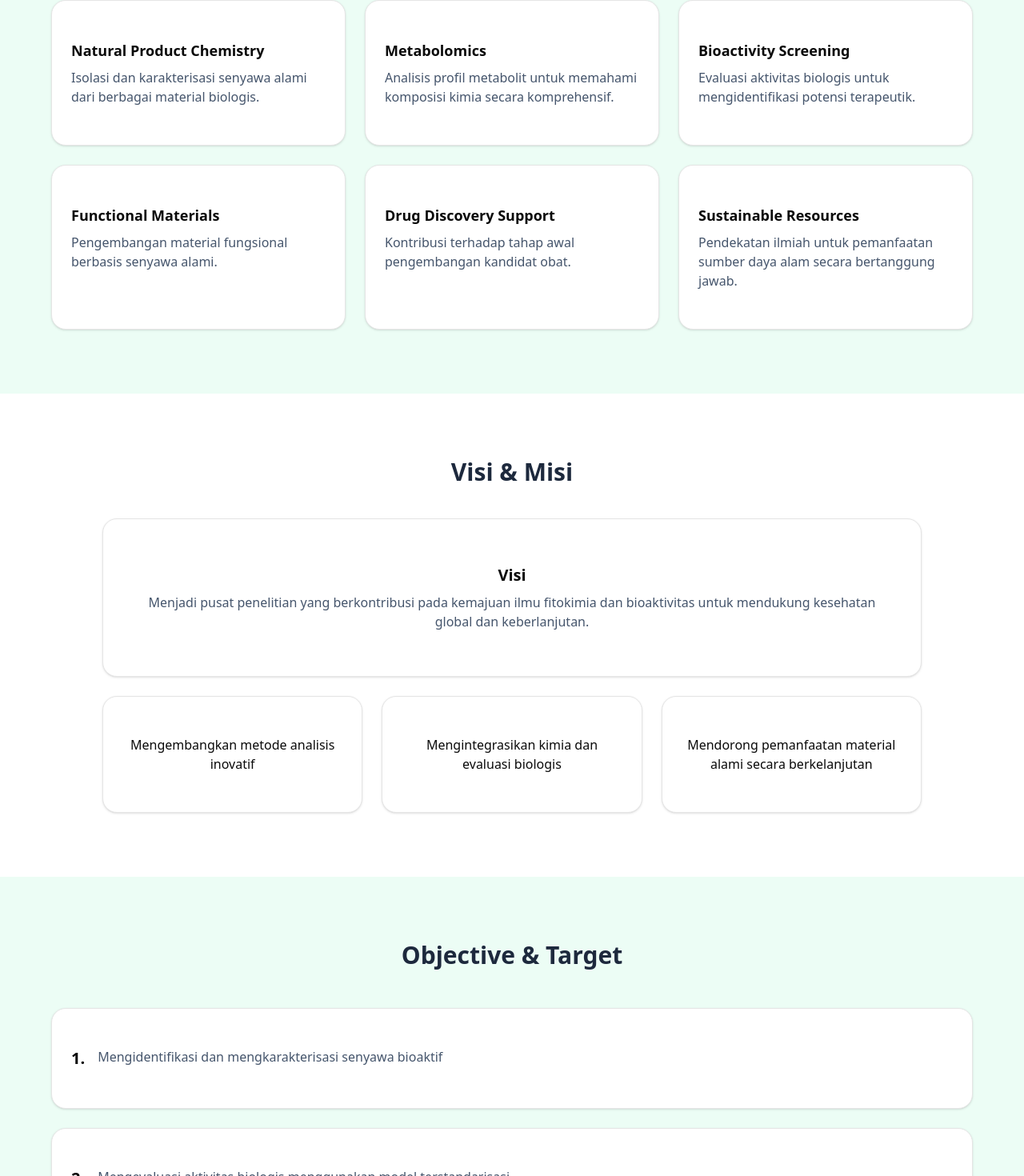
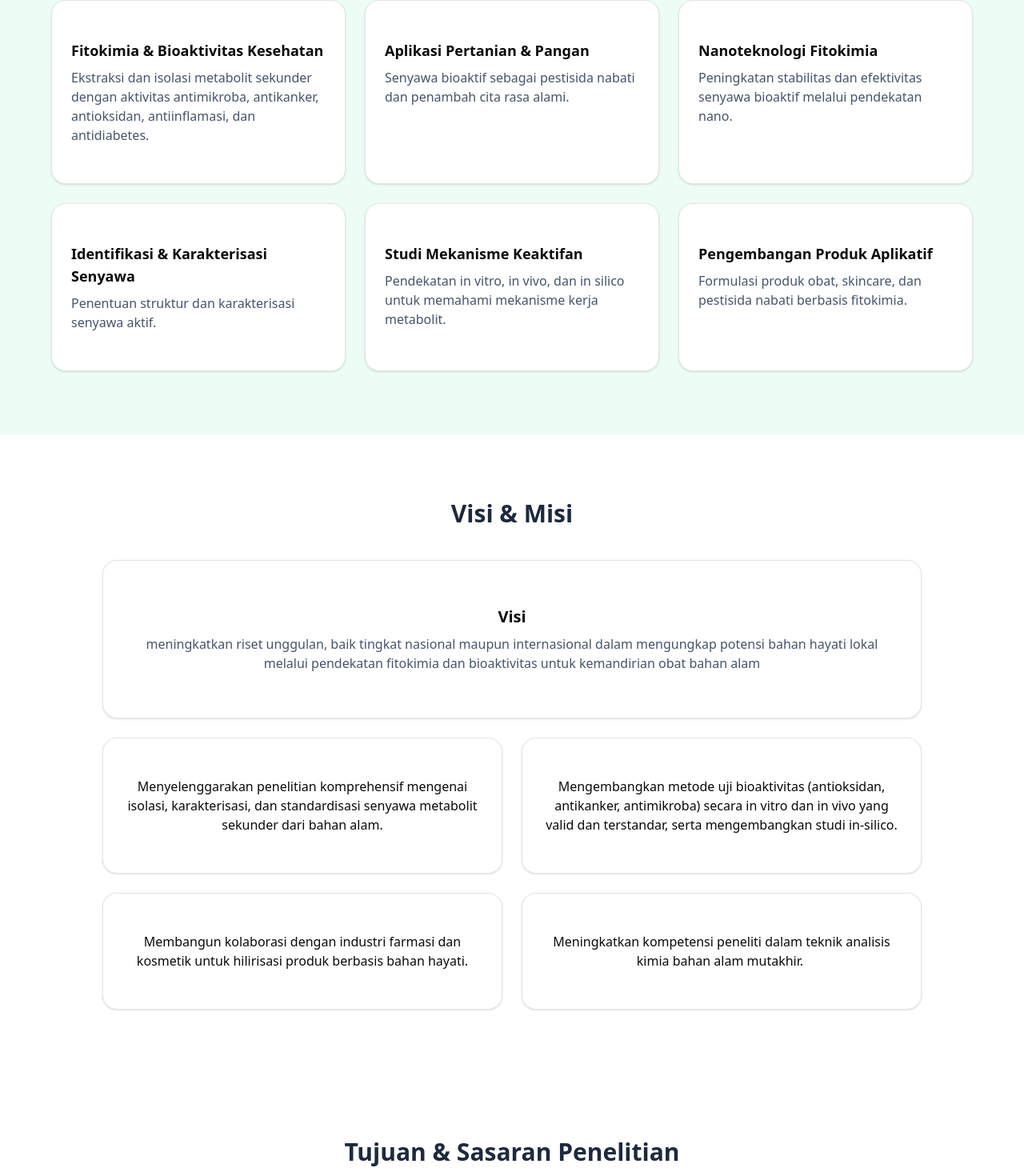
Before and after one commit to denisbudiarta/phytochemistry-research, a Next.js app: page / in a window 1280 px wide. Shown: the part 1298-2768 px from the top of the page at 80% size. Built offline with nearby package versions, Linux system fonts and the light colour scheme.

Commit message:
update 3

```diff
--- a/app/page.tsx
+++ b/app/page.tsx
@@ -37,7 +37,8 @@ export default function ResearchLandingPage() {
     const handleScrollEvent = () => {
       const scrollPos = window.scrollY + 200;
       for (let i = sectionRefs.length - 1; i >= 0; i--) {
-        if (sectionRefs[i].ref.current?.offsetTop !== undefined && scrollPos >= sectionRefs[i].ref.current.offsetTop) {
+        const refCurrent = sectionRefs[i].ref.current;
+        if (refCurrent && scrollPos >= refCurrent.offsetTop) {
           setActiveSection(sectionRefs[i].name);
           break;
         }
@@ -45,7 +46,7 @@ export default function ResearchLandingPage() {
     };
     window.addEventListener('scroll', handleScrollEvent);
     return () => window.removeEventListener('scroll', handleScrollEvent);
-  }, []);
+  }, [sectionRefs]);
 
   return (
     <div className="min-h-screen text-slate-800">
@@ -96,7 +97,7 @@ export default function ResearchLandingPage() {
           transition={{ duration: 0.6 }}
         >
           <h1 className="text-4xl md:text-5xl font-bold leading-tight">
-            Phytochemistry & Bioactivity of Biological Materials
+            Fitokimia dan Bioaktivitas Bahan Hayati
           </h1>
           <p className="mt-6 text-lg text-slate-600">
             Eksplorasi senyawa alami dari material biologis melalui pendekatan
@@ -141,12 +142,12 @@ export default function ResearchLandingPage() {
         <h2 className="text-3xl font-bold text-center mb-12">Subbidang Penelitian</h2>
         <div className="grid md:grid-cols-3 gap-6">
           {[
-            { title: "Natural Product Chemistry", desc: "Isolasi dan karakterisasi senyawa alami dari berbagai material biologis." },
-            { title: "Metabolomics", desc: "Analisis profil metabolit untuk memahami komposisi kimia secara komprehensif." },
-            { title: "Bioactivity Screening", desc: "Evaluasi aktivitas biologis untuk mengidentifikasi potensi terapeutik." },
-            { title: "Functional Materials", desc: "Pengembangan material fungsional berbasis senyawa alami." },
-            { title: "Drug Discovery Support", desc: "Kontribusi terhadap tahap awal pengembangan kandidat obat." },
-            { title: "Sustainable Resources", desc: "Pendekatan ilmiah untuk pemanfaatan sumber daya alam secara bertanggung jawab." }
+            { title: "Fitokimia & Bioaktivitas Kesehatan", desc: "Ekstraksi dan isolasi metabolit sekunder dengan aktivitas antimikroba, antikanker, antioksidan, antiinflamasi, dan antidiabetes." },
+            { title: "Aplikasi Pertanian & Pangan", desc: "Senyawa bioaktif sebagai pestisida nabati dan penambah cita rasa alami." },
+            { title: "Nanoteknologi Fitokimia", desc: "Peningkatan stabilitas dan efektivitas senyawa bioaktif melalui pendekatan nano." },
+            { title: "Identifikasi & Karakterisasi Senyawa", desc: "Penentuan struktur dan karakterisasi senyawa aktif." },
+            { title: "Studi Mekanisme Keaktifan", desc: "Pendekatan in vitro, in vivo, dan in silico untuk memahami mekanisme kerja metabolit." },
+            { title: "Pengembangan Produk Aplikatif", desc: "Formulasi produk obat, skincare, dan pestisida nabati berbasis fitokimia." }
           ].map((item,i) => (
             <Card key={i} className="rounded-2xl hover:shadow-lg transition">
               <CardContent className="p-6">
@@ -166,14 +167,15 @@ export default function ResearchLandingPage() {
           <Card className="rounded-2xl mb-6">
             <CardContent className="p-8">
               <h3 className="font-semibold text-xl mb-2">Visi</h3>
-              <p className="text-slate-600">Menjadi pusat penelitian yang berkontribusi pada kemajuan ilmu fitokimia dan bioaktivitas untuk mendukung kesehatan global dan keberlanjutan.</p>
+              <p className="text-slate-600">meningkatkan riset unggulan, baik tingkat nasional maupun internasional dalam mengungkap potensi bahan hayati lokal melalui pendekatan fitokimia dan bioaktivitas untuk kemandirian obat bahan alam</p>
             </CardContent>
           </Card>
-          <div className="grid md:grid-cols-3 gap-6">
+          <div className="grid md:grid-cols-2 gap-6">
             {[
-              "Mengembangkan metode analisis inovatif",
-              "Mengintegrasikan kimia dan evaluasi biologis",
-              "Mendorong pemanfaatan material alami secara berkelanjutan"
+              "Menyelenggarakan penelitian komprehensif mengenai isolasi, karakterisasi, dan standardisasi senyawa metabolit sekunder dari bahan alam.",
+              "Mengembangkan metode uji bioaktivitas (antioksidan, antikanker, antimikroba) secara in vitro dan in vivo yang valid dan terstandar, serta mengembangkan studi in-silico.",
+              "Membangun kolaborasi dengan industri farmasi dan kosmetik untuk hilirisasi produk berbasis bahan hayati.",
+              "Meningkatkan kompetensi peneliti dalam teknik analisis kimia bahan alam mutakhir. "
             ].map((m,i)=>(
               <Card key={i} className="rounded-2xl"><CardContent className="p-6">{m}</CardContent></Card>
             ))}
@@ -181,25 +183,8 @@ export default function ResearchLandingPage() {
         </div>
       </section>
 
-      {/* OBJECTIVES */}
-      <section ref={objectivesRef} className="bg-emerald-50 py-20 px-6">
-      <div className="max-w-6xl mx-auto">
-        <h2 className="text-3xl font-bold text-center mb-12">Objective & Target</h2>
-        <div className="space-y-6">
-          {["Mengidentifikasi dan mengkarakterisasi senyawa bioaktif","Mengevaluasi aktivitas biologis menggunakan model terstandarisasi","Mengembangkan potensi aplikasi terapeutik dan fungsional"].map((obj,i)=>(
-            <Card key={i} className="rounded-2xl">
-              <CardContent className="p-6 flex gap-4">
-                <span className="font-bold text-xl">{i+1}.</span>
-                <p className="text-slate-600">{obj}</p>
-              </CardContent>
-            </Card>
-          ))}
-        </div>
-      </div>
-      </section>
-
       {/* OBJECTIVE & TARGET - Updated Design */}
-      <section ref={objectivesRef} className="bg-emerald-50 py-20 px-6">
+      <section ref={objectivesRef} className="bg-emerald-0 py-20 px-6">
         <div className="max-w-6xl mx-auto">
           <h2 className="text-3xl font-bold text-center mb-12">Tujuan & Sasaran Penelitian</h2>
 
@@ -207,10 +192,10 @@ export default function ResearchLandingPage() {
             {/* Tujuan */}
             <div className="bg-white rounded-3xl shadow hover:shadow-lg transition p-6">
               <h3 className="text-xl font-semibold mb-4 text-emerald-600">🎯 Tujuan</h3>
-              <ul className="list-disc list-inside space-y-2 text-slate-600">
-                <li>Mengetahui, memisahkan, dan mengidentifikasi jenis-jenis senyawa metabolit sekunder (seperti flavonoid, alkaloid, terpenoid, tanin) dalam suatu bahan hayati.</li>
+              <ul className=" space-y-3 text-slate-600">
+                <li>Mengetahui, memisahkan, dan mengidentifikasi jenis-jenis senyawa metabolit sekunder dalam suatu bahan hayati.</li>
                 <li>Menentukan struktur molekul senyawa aktif yang terisolasi.</li>
-                <li>Menguji aktivitas biologis atau bioaktivitas (seperti antioksidan, antiinflamasi, antikanker, antimikroba) dari ekstrak atau senyawa murni.</li>
+                <li>Menguji aktivitas biologis atau bioaktivitas dari ekstrak atau senyawa murni.</li>
                 <li>Menemukan bahan baku obat baru (lead compounds) yang aman dan efektif.</li>
                 <li>Memastikan kualitas dan keamanan produk herbal atau obat bahan alam.</li>
               </ul>
@@ -219,7 +204,7 @@ export default function ResearchLandingPage() {
             {/* Sasaran */}
             <div className="bg-white rounded-3xl shadow hover:shadow-lg transition p-6">
               <h3 className="text-xl font-semibold mb-4 text-emerald-600">🎯 Sasaran</h3>
-              <ul className="list-disc list-inside space-y-2 text-slate-600">
+              <ul className="list-disc space-y-3 text-slate-600">
                 <li>Melakukan uji kualitatif pendahuluan untuk mendeteksi golongan senyawa kimia dalam sampel tumbuhan atau hewan.</li>
                 <li>Mengukur efektivitas senyawa terhadap target biologis, misalnya uji antioksidan, uji toksisitas, uji antikanker, atau uji antimikroba.</li>
                 <li>Fokus pada senyawa yang tidak berperan langsung dalam pertumbuhan dasar, melainkan untuk pertahanan diri organisme.</li>
@@ -230,8 +215,6 @@ export default function ResearchLandingPage() {
           </div>
         </div>
       </section>
-
-
 
       {/* ROADMAP */}
       <section ref={roadmapRef} className="bg-white py-20 px-6">
@@ -279,7 +262,7 @@ export default function ResearchLandingPage() {
       </section>
 
       {/* ROADMAP TIMELINE */}
-        <section className="bg-white py-24 px-6">
+        {/* <section className="bg-white py-24 px-6">
           <div className="max-w-4xl mx-auto">
             <h2 className="text-3xl font-bold text-center mb-16">
               Roadmap Penelitian
@@ -308,10 +291,10 @@ export default function ResearchLandingPage() {
                   desc: "Strategi hilirisasi, kesiapan industri, dan komersialisasi inovasi."
                 }
               ].map((item, i) => (
-                <div key={i} className="mb-12 ml-6 relative">
+                <div key={i} className="mb-12 ml-6 relative"> */}
 
                   {/* DOT */}
-                  <span className="absolute -left-9 flex items-center justify-center w-8 h-8 bg-emerald-600 rounded-full text-white">
+                  {/* <span className="absolute -left-9 flex items-center justify-center w-8 h-8 bg-emerald-600 rounded-full text-white">
                     ✓
                   </span>
 
@@ -330,42 +313,17 @@ export default function ResearchLandingPage() {
               ))}
             </div>
           </div>
-        </section>
-
-
-
-      {/* OUTPUT */}
-      <section ref={outputRef} className="bg-emerald-50 py-20 px-6">
-        <div className="max-w-6xl mx-auto grid md:grid-cols-2 gap-10">
-          <div>
-            <h2 className="text-3xl font-bold mb-6">Luaran yang Diharapkan</h2>
-            <ul className="space-y-3 text-slate-600">
-              <li>• Publikasi ilmiah bereputasi</li>
-              <li>• Database senyawa bioaktif</li>
-              <li>• Dataset bioaktivitas</li>
-              <li>• Potensi paten atau prototipe</li>
-            </ul>
-          </div>
-          <div>
-            <h2 className="text-3xl font-bold mb-6">Dampak Penelitian</h2>
-            <ul className="space-y-3 text-slate-600">
-              <li>• Kontribusi pada kemajuan sains</li>
-              <li>• Dukungan bagi sektor kesehatan & bioteknologi</li>
-              <li>• Pemanfaatan sumber daya alam berkelanjutan</li>
-            </ul>
-          </div>
-        </div>
-      </section>
+        </section> */}
 
       {/* INNOVATION PIPELINE / LUARAN */}
-      <section className="bg-emerald-50 py-20 px-6">
+      {/* <section className="bg-emerald-50 py-20 px-6">
         <div className="max-w-6xl mx-auto">
           <h2 className="text-3xl font-bold text-center mb-12">
             Target Luaran & Dampak Inovasi
           </h2>
 
           <div className="grid md:grid-cols-4 gap-8 text-center">
-            {/* R&D */}
+
             <div className="bg-white rounded-3xl p-6 shadow hover:shadow-lg transition">
               <div className="text-5xl mb-4">🔬</div>
               <h3 className="text-xl font-semibold mb-3">R & D</h3>
@@ -376,7 +334,6 @@ export default function ResearchLandingPage() {
               </ul>
             </div>
 
-            {/* Technology */}
             <div className="bg-white rounded-3xl p-6 shadow hover:shadow-lg transition">
               <div className="text-5xl mb-4">⚙️</div>
               <h3 className="text-xl font-semibold mb-3">Technology</h3>
@@ -387,7 +344,6 @@ export default function ResearchLandingPage() {
               </ul>
             </div>
 
-            {/* Product */}
             <div className="bg-white rounded-3xl p-6 shadow hover:shadow-lg transition">
               <div className="text-5xl mb-4">💊</div>
               <h3 className="text-xl font-semibold mb-3">Product</h3>
@@ -398,7 +354,6 @@ export default function ResearchLandingPage() {
               </ul>
             </div>
 
-            {/* Market */}
             <div className="bg-white rounded-3xl p-6 shadow hover:shadow-lg transition">
               <div className="text-5xl mb-4">📊</div>
               <h3 className="text-xl font-semibold mb-3">Market</h3>
@@ -409,7 +364,7 @@ export default function ResearchLandingPage() {
             </div>
           </div>
         </div>
-      </section>
+      </section> */}
 
       {/* OUTPUT - Innovation Pipeline / Luaran Selection Data */}
       <section ref={outputRef} className="bg-emerald-50 py-20 px-6">
```
